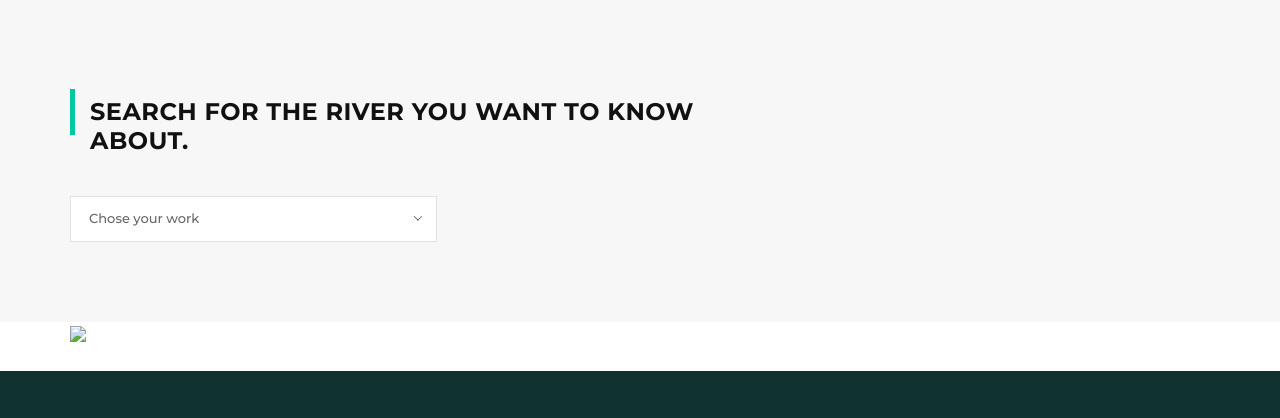
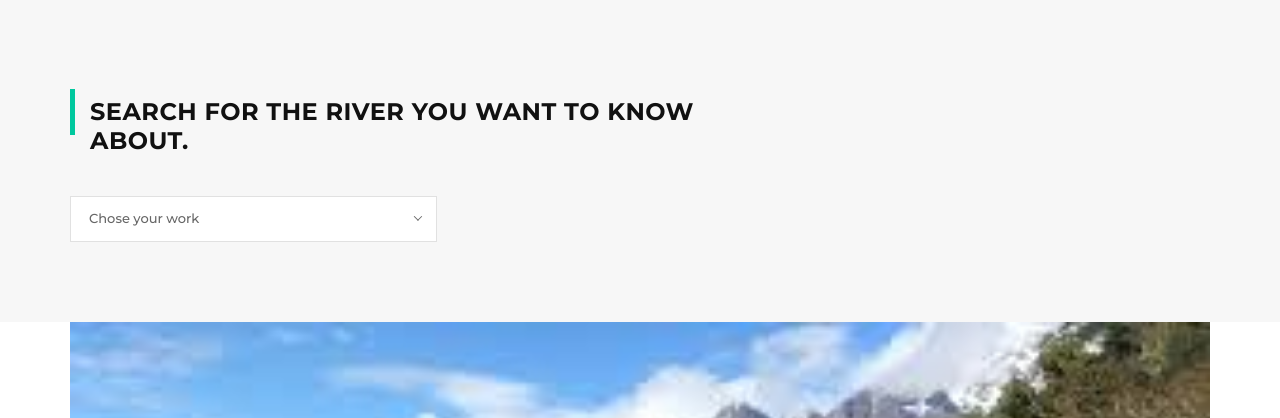
Before and after one commit to deepanshug4/Hack_In, a plain HTML site: page index.html in a window 1280 px wide. Shown: the part 108-526 px from the top of the page. Drawn offline with Linux system fonts and the light colour scheme.

Commit message:
Update index.html

```diff
--- a/index.html
+++ b/index.html
@@ -113,7 +113,7 @@
     -- Map section Ends -->
 
         <div class="container" style="margin-bottom: 2%">
-            <img src="./img./river.jpg" style="width: 100%">
+            <img src="./img/river.jpg" style="width: 100%">
         </div>
 
     <!-- Footer Section Begin -->
```
